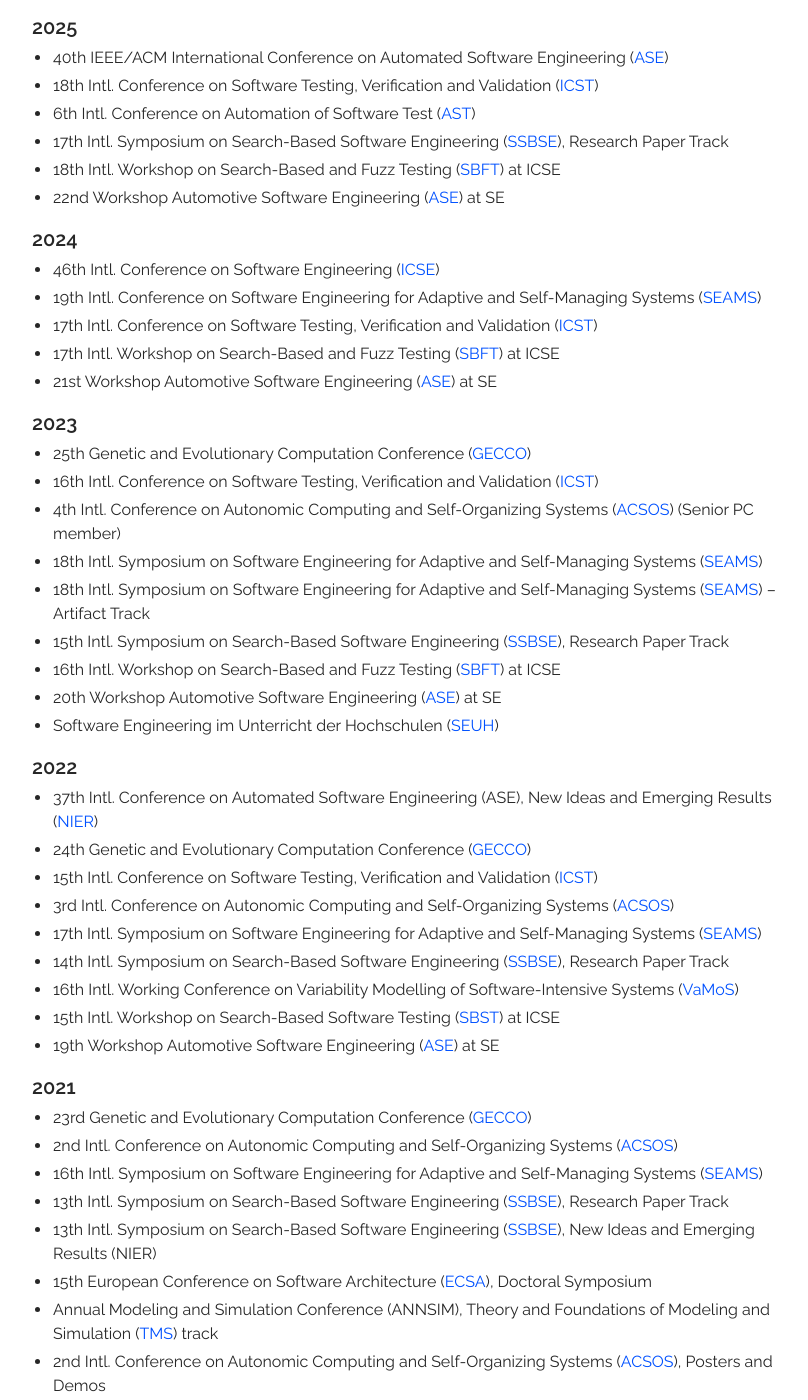
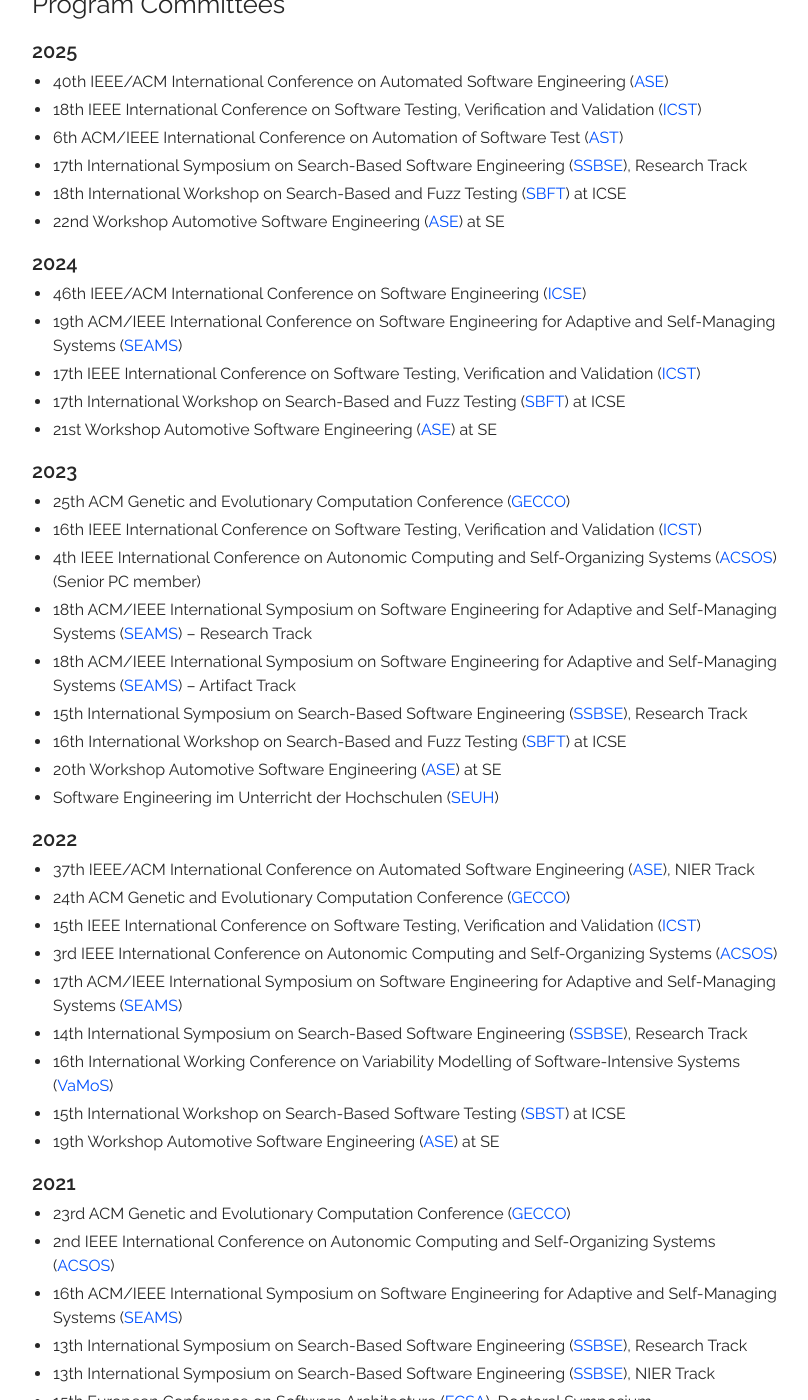
Before and after one commit to thomas-vogel/thomas-vogel.github.io, a Jekyll site: the page built from _pages/activities.md, in a window 1280 px wide and 1400 px high, scrolled down 2844 px. Shown: the whole window, without its empty margins (233-1041 px from the left). Built offline with Jekyll 4.4.1, drawn with Linux system fonts in a browser that asks for light colours; nearby versions of some CDN libraries; some of the changed text lies outside the part shown.

Commit message:
Update with SEAMS'25 MIP and CV, and clean-up.

```diff
--- a/_pages/activities.md
+++ b/_pages/activities.md
@@ -73,7 +73,7 @@
 * Co-Organizer of the_GI-Dagstuhl Seminar on Explainable Software for Cyber-Physical Systems, Seminar 19023, Schloss Dagstuhl, 2019 ([Link](https://thomas-vogel.github.io/ES4CPS/){:target="_blank"})
 * Social Media Chair of the 14th ACM/IEEE International Symposium on Software Engineering for Adaptive and Self-Managing Systems (SEAMS), 2019 ([Link](https://conf.researchr.org/home/seams-2019){:target="_blank"})
 * Co-Organizer of the GI-Dagstuhl Seminar on Software Engineering for Intelligent and Autonomous Systems, Seminar 18343, Schloss Dagstuhl, 2018 ([Link](http://www.self-adaptive.org/dagstuhl-seminars/sefias/){:target="_blank"})
-* Publicity Co-Chair, Web Chair, and Social Media Chair of the 13th ACM/IEEE Intl. Symposium on Software Engineering for Adaptive and Self-Managing Systems (SEAMS), 2018 ([Link](http://2018.seams-symposia.org){:target="_blank"})
+* Publicity Co-Chair, Web Chair, and Social Media Chair of the 13th ACM/IEEE International Symposium on Software Engineering for Adaptive and Self-Managing Systems (SEAMS), 2018 ([Link](http://2018.seams-symposia.org){:target="_blank"})
 * Co-Organizer of the GI-Dagstuhl Seminar on Software Engineering for Self-Adaptive Systems, Seminar 14433, Schloss Dagstuhl, 2014 ([Link](http://www.self-adaptive.org/dagstuhl-seminars/sefsas4jr/){:target="_blank"})
 * Web Chair of the Workshop on Current Trends, Challenges, and Solutions in Model-Driven Engineering, 2014 ([Link](https://www.hpi.uni-potsdam.de/giese/events/mde2014/){:target="_blank"})
 * Publicity Co-Chair of the 6th ACM/IEEE International Symposium on Software Engineering for Adaptive and Self-Managing Systems (SEAMS), 2011 ([Link](https://www.hpi.uni-potsdam.de/giese/events/seams2011/){:target="_blank"})
@@ -84,103 +84,103 @@
 
 ### 2025
 * 40th IEEE/ACM International Conference on Automated Software Engineering ([ASE](https://conf.researchr.org/track/ase-2025/ase-2025-papers){:target="_blank"})
-* 18th Intl. Conference on Software Testing, Verification and Validation ([ICST](https://conf.researchr.org/home/icst-2025){:target="_blank"})
-* 6th Intl. Conference on Automation of Software Test ([AST](https://conf.researchr.org/home/ast-2025){:target="_blank"})
-* 17th Intl. Symposium on Search-Based Software Engineering ([SSBSE](https://conf.researchr.org/home/ssbse-2025){:target="_blank"}), Research Paper Track
-* 18th Intl. Workshop on Search-Based and Fuzz Testing ([SBFT](https://sbft25.github.io/){:target="_blank"}) at ICSE
+* 18th IEEE International Conference on Software Testing, Verification and Validation ([ICST](https://conf.researchr.org/home/icst-2025){:target="_blank"})
+* 6th ACM/IEEE International Conference on Automation of Software Test ([AST](https://conf.researchr.org/home/ast-2025){:target="_blank"})
+* 17th International Symposium on Search-Based Software Engineering ([SSBSE](https://conf.researchr.org/home/ssbse-2025){:target="_blank"}), Research Track
+* 18th International Workshop on Search-Based and Fuzz Testing ([SBFT](https://sbft25.github.io/){:target="_blank"}) at ICSE
 * 22nd Workshop Automotive Software Engineering ([ASE](https://ase-workshop.github.io/2025/){:target="_blank"}) at SE
 
 
 ### 2024
-* 46th Intl. Conference on Software Engineering ([ICSE](https://conf.researchr.org/track/icse-2024/icse-2024-technical-track){:target="_blank"})
-* 19th Intl. Conference on Software Engineering for Adaptive and Self-Managing Systems ([SEAMS](https://conf.researchr.org/home/seams-2024){:target="_blank"})
-* 17th Intl. Conference on Software Testing, Verification and Validation ([ICST](https://conf.researchr.org/home/icst-2024){:target="_blank"})
-* 17th Intl. Workshop on Search-Based and Fuzz Testing ([SBFT](https://sbft24.github.io/){:target="_blank"}) at ICSE
+* 46th IEEE/ACM International Conference on Software Engineering ([ICSE](https://conf.researchr.org/track/icse-2024/icse-2024-technical-track){:target="_blank"})
+* 19th ACM/IEEE International Conference on Software Engineering for Adaptive and Self-Managing Systems ([SEAMS](https://conf.researchr.org/home/seams-2024){:target="_blank"})
+* 17th IEEE International Conference on Software Testing, Verification and Validation ([ICST](https://conf.researchr.org/home/icst-2024){:target="_blank"})
+* 17th International Workshop on Search-Based and Fuzz Testing ([SBFT](https://sbft24.github.io/){:target="_blank"}) at ICSE
 * 21st Workshop Automotive Software Engineering ([ASE](https://ase-workshop.github.io/2024/){:target="_blank"}) at SE
 
 ### 2023
-* 25th Genetic and Evolutionary Computation Conference ([GECCO](https://gecco-2023.sigevo.org/){:target="_blank"}) <!-- Search-Based Software Engineering Track -->
-* 16th Intl. Conference on Software Testing, Verification and Validation ([ICST](https://conf.researchr.org/home/icst-2023){:target="_blank"})
-* 4th Intl. Conference on Autonomic Computing and Self-Organizing	Systems ([ACSOS](https://conf.researchr.org/home/acsos-2023){:target="_blank"}) (Senior PC member)
-* 18th Intl. Symposium on Software Engineering for Adaptive and Self-Managing Systems ([SEAMS](https://conf.researchr.org/home/seams-2023){:target="_blank"})
-* 18th Intl. Symposium on Software Engineering for Adaptive and Self-Managing Systems ([SEAMS](https://conf.researchr.org/home/seams-2023){:target="_blank"}) -- Artifact Track
-* 15th Intl. Symposium on Search-Based Software Engineering ([SSBSE](https://conf.researchr.org/home/ssbse-2023){:target="_blank"}), Research Paper Track
-* 16th Intl. Workshop on Search-Based and Fuzz Testing ([SBFT](https://sbft23.github.io/){:target="_blank"}) at ICSE
+* 25th ACM Genetic and Evolutionary Computation Conference ([GECCO](https://gecco-2023.sigevo.org/){:target="_blank"}) <!-- Search-Based Software Engineering Track -->
+* 16th IEEE International Conference on Software Testing, Verification and Validation ([ICST](https://conf.researchr.org/home/icst-2023){:target="_blank"})
+* 4th IEEE International Conference on Autonomic Computing and Self-Organizing	Systems ([ACSOS](https://conf.researchr.org/home/acsos-2023){:target="_blank"}) (Senior PC member)
+* 18th ACM/IEEE International Symposium on Software Engineering for Adaptive and Self-Managing Systems ([SEAMS](https://conf.researchr.org/home/seams-2023){:target="_blank"}) -- Research Track
+* 18th ACM/IEEE International Symposium on Software Engineering for Adaptive and Self-Managing Systems ([SEAMS](https://conf.researchr.org/home/seams-2023){:target="_blank"}) -- Artifact Track
+* 15th International Symposium on Search-Based Software Engineering ([SSBSE](https://conf.researchr.org/home/ssbse-2023){:target="_blank"}), Research Track
+* 16th International Workshop on Search-Based and Fuzz Testing ([SBFT](https://sbft23.github.io/){:target="_blank"}) at ICSE
 * 20th Workshop Automotive Software Engineering ([ASE](https://ase-workshop.github.io/2023/){:target="_blank"}) at SE
 * Software Engineering im Unterricht der Hochschulen ([SEUH](https://www.seuh.org/seuh2023/){:target="_blank"})
 
 ### 2022
-* 37th Intl. Conference on Automated Software Engineering (ASE), New Ideas and Emerging Results ([NIER](https://conf.researchr.org/track/ase-2022/ase-2022-nier-track){:target="_blank"})
-* 24th Genetic and Evolutionary Computation Conference ([GECCO](https://gecco-2022.sigevo.org/){:target="_blank"}) <!-- Search-Based Software Engineering Track -->
-* 15th Intl. Conference on Software Testing, Verification and Validation ([ICST](https://conf.researchr.org/home/icst-2022){:target="_blank"})
-* 3rd Intl. Conference on Autonomic Computing and Self-Organizing	Systems ([ACSOS](https://conf.researchr.org/home/acsos-2022){:target="_blank"})
-* 17th Intl. Symposium on Software Engineering for Adaptive and Self-Managing Systems ([SEAMS](https://conf.researchr.org/home/seams-2022){:target="_blank"})
-* 14th Intl. Symposium on Search-Based Software Engineering ([SSBSE](https://conf.researchr.org/home/ssbse-2022){:target="_blank"}), Research Paper Track
-* 16th Intl. Working Conference on Variability Modelling of Software-Intensive Systems ([VaMoS](https://vamos2022.isti.cnr.it/){:target="_blank"})
-* 15th Intl. Workshop on Search-Based Software Testing ([SBST](https://sbst22.github.io/){:target="_blank"}) at ICSE
+* 37th IEEE/ACM International Conference on Automated Software Engineering ([ASE](https://conf.researchr.org/track/ase-2022/ase-2022-nier-track){:target="_blank"}), NIER Track
+* 24th ACM Genetic and Evolutionary Computation Conference ([GECCO](https://gecco-2022.sigevo.org/){:target="_blank"}) <!-- Search-Based Software Engineering Track -->
+* 15th IEEE International Conference on Software Testing, Verification and Validation ([ICST](https://conf.researchr.org/home/icst-2022){:target="_blank"})
+* 3rd IEEE International Conference on Autonomic Computing and Self-Organizing	Systems ([ACSOS](https://conf.researchr.org/home/acsos-2022){:target="_blank"})
+* 17th ACM/IEEE International Symposium on Software Engineering for Adaptive and Self-Managing Systems ([SEAMS](https://conf.researchr.org/home/seams-2022){:target="_blank"})
+* 14th International Symposium on Search-Based Software Engineering ([SSBSE](https://conf.researchr.org/home/ssbse-2022){:target="_blank"}), Research Track
+* 16th International Working Conference on Variability Modelling of Software-Intensive Systems ([VaMoS](https://vamos2022.isti.cnr.it/){:target="_blank"})
+* 15th International Workshop on Search-Based Software Testing ([SBST](https://sbst22.github.io/){:target="_blank"}) at ICSE
 * 19th Workshop Automotive Software Engineering ([ASE](https://ase-workshop.github.io/2022/){:target="_blank"}) at SE
 
 ### 2021
-* 23rd Genetic and Evolutionary Computation Conference ([GECCO](https://gecco-2021.sigevo.org/){:target="_blank"}) <!-- Search-Based Software Engineering Track -->
-* 2nd Intl. Conference on Autonomic Computing and Self-Organizing	Systems ([ACSOS](https://conf.researchr.org/home/acsos-2021){:target="_blank"})
-* 16th Intl. Symposium on Software Engineering for Adaptive and Self-Managing Systems ([SEAMS](https://conf.researchr.org/home/seams-2021){:target="_blank"})
-* 13th Intl. Symposium on Search-Based Software Engineering ([SSBSE](https://conf.researchr.org/home/ssbse-2021){:target="_blank"}), Research Paper Track
-* 13th Intl. Symposium on Search-Based Software Engineering ([SSBSE](https://conf.researchr.org/home/ssbse-2021){:target="_blank"}), New Ideas and Emerging Results (NIER)
+* 23rd ACM Genetic and Evolutionary Computation Conference ([GECCO](https://gecco-2021.sigevo.org/){:target="_blank"}) <!-- Search-Based Software Engineering Track -->
+* 2nd IEEE International Conference on Autonomic Computing and Self-Organizing	Systems ([ACSOS](https://conf.researchr.org/home/acsos-2021){:target="_blank"})
+* 16th ACM/IEEE International Symposium on Software Engineering for Adaptive and Self-Managing Systems ([SEAMS](https://conf.researchr.org/home/seams-2021){:target="_blank"})
+* 13th International Symposium on Search-Based Software Engineering ([SSBSE](https://conf.researchr.org/home/ssbse-2021){:target="_blank"}), Research Track
+* 13th International Symposium on Search-Based Software Engineering ([SSBSE](https://conf.researchr.org/home/ssbse-2021){:target="_blank"}), NIER Track
 * 15th European Conference on Software Architecture ([ECSA](https://conf.researchr.org/track/ecsa-2021/ecsa-2021-doctoral-symposium){:target="_blank"}), Doctoral Symposium
 * Annual Modeling and Simulation Conference (ANNSIM), Theory and Foundations of Modeling and Simulation ([TMS](http://www.sce.carleton.ca/faculty/wainer/DEVS21/){:target="_blank"}) track
-* 2nd Intl. Conference on Autonomic Computing and Self-Organizing Systems ([ACSOS](https://conf.researchr.org/track/acsos-2021/acsos-2021-posters-and-demos){:target="_blank"}), Posters and Demos
-* 14th Intl. Workshop on Search-Based Software Testing ([SBST](https://sbst21.github.io/){:target="_blank"}) at ICSE
+* 2nd IEEE International Conference on Autonomic Computing and Self-Organizing Systems ([ACSOS](https://conf.researchr.org/track/acsos-2021/acsos-2021-posters-and-demos){:target="_blank"}), Posters and Demos
+* 14th International Workshop on Search-Based Software Testing ([SBST](https://sbst21.github.io/){:target="_blank"}) at ICSE
 * 5th Workshop on Self-Aware Computing ([SeAC](http://seac2021.informatik.uni-wuerzburg.de/){:target="_blank"}) at ACSOS
-* Special Session on Cyber Resilience and Antifragility in Complex, Distributed Systems ([CyRA](https://sites.google.com/view/sps21/cyra-special-session){:target="_blank"}) as part of the 3rd Intl. Workshop on Self-Protecting Systems (SPS) at ACSOS
-* 29th Intl. Workshop on Concurrency, Specification and Programming ([CS&P](https://www2.informatik.hu-berlin.de/csp2021/index.shtml){:target="_blank"})
+* Special Session on Cyber Resilience and Antifragility in Complex, Distributed Systems ([CyRA](https://sites.google.com/view/sps21/cyra-special-session){:target="_blank"}) as part of the 3rd International Workshop on Self-Protecting Systems (SPS) at ACSOS
+* 29th International Workshop on Concurrency, Specification and Programming ([CS&P](https://www2.informatik.hu-berlin.de/csp2021/index.shtml){:target="_blank"})
 
 ### 2020
-* 42th Intl. Conference on Software Engineering (ICSE), New Ideas and Emerging Results ([NIER](https://conf.researchr.org/track/icse-2020/icse-2020-New-Ideas-and-Emerging-Results){:target="_blank"})
-* 22nd Genetic and Evolutionary Computation Conference ([GECCO](https://gecco-2020.sigevo.org/){:target="_blank"}) <!-- Search-Based Software Engineering Track-->
-* 15th Intl. Symposium on Software Engineering for Adaptive and Self-Managing Systems ([SEAMS](https://conf.researchr.org/home/seams-2020){:target="_blank"})
-* 12th Intl. Symposium on Search-Based Software Engineering ([SSBSE](http://ssbse2020.di.uniba.it/){:target="_blank"}), New Ideas and Emerging Results (NIER)
-* 1st Intl. Conference on Autonomic Computing and Self-Organizing Systems ([ACSOS](https://2020.acsos.org/){:target="_blank"}), Posters and Demos
-* 13th Intl. Workshop on Search-Based Software Testing ([SBST](https://sbst20.github.io/){:target="_blank"}) at ICSE
+* 42th IEEE/ACM International Conference on Software Engineering ([ICSE](https://conf.researchr.org/track/icse-2020/icse-2020-New-Ideas-and-Emerging-Results){:target="_blank"}), NIER Track
+* 22nd ACM Genetic and Evolutionary Computation Conference ([GECCO](https://gecco-2020.sigevo.org/){:target="_blank"}) <!-- Search-Based Software Engineering Track-->
+* 15th ACM/IEEE International Symposium on Software Engineering for Adaptive and Self-Managing Systems ([SEAMS](https://conf.researchr.org/home/seams-2020){:target="_blank"})
+* 12th International Symposium on Search-Based Software Engineering ([SSBSE](http://ssbse2020.di.uniba.it/){:target="_blank"}), NIER Track
+* 1st IEEE International Conference on Autonomic Computing and Self-Organizing Systems ([ACSOS](https://2020.acsos.org/){:target="_blank"}), Posters and Demos
+* 13th International Workshop on Search-Based Software Testing ([SBST](https://sbst20.github.io/){:target="_blank"}) at ICSE
 * 4th Workshop on Self-Aware Computing ([SeAC](http://seac2020.informatik.uni-wuerzburg.de/){:target="_blank"}) at ACSOS
-* 1st Intl. Workshop on Cyber Resilience and Antifragility in Complex, Distributed Systems ([CyRA](https://cyra2020.github.io/){:target="_blank"}) at ACSOS
+* 1st International Workshop on Cyber Resilience and Antifragility in Complex, Distributed Systems ([CyRA](https://cyra2020.github.io/){:target="_blank"}) at ACSOS
 
 ### 2019
-* 21st Genetic and Evolutionary Computation Conference ([GECCO](https://gecco-2019.sigevo.org/){:target="_blank"}) <!-- Search-Based Software Engineering Track -->
-* 14th Intl. Symposium on Software Engineering for Adaptive and Self-Managing Systems ([SEAMS](http://2019.seams-symposia.org){:target="_blank"})
+* 21st ACM Genetic and Evolutionary Computation Conference ([GECCO](https://gecco-2019.sigevo.org/){:target="_blank"}) <!-- Search-Based Software Engineering Track -->
+* 14th ACM/IEEE International Symposium on Software Engineering for Adaptive and Self-Managing Systems ([SEAMS](http://2019.seams-symposia.org){:target="_blank"})
 * 13th Brazilian Symposium on Software Components, Architectures and Reuse ([SBCARS](http://cbsoft2019.ufba.br/#/sbcars){:target="_blank"})
 * 13th European Conference on Software Architecture ([ECSA](https://ecsa2019.univ-lille.fr/tracks/posters-tools-demos.html){:target="_blank"}), Posters, Tools, and Demos
-* 16th Intl. Conference on Autonomic Computing ([ICAC](http://icac2019.cs.umu.se/calls/call-for-posters-and-demos/){:target="_blank"}) and 13th Intl. Conference on Self-Adaptive and Self-Organizing Systems ([SASO](http://saso2019.cs.umu.se/calls/call-for-posters-and-demos/){:target="_blank"}), Posters and Demos
-* 13th Intl. Workshop on Variability Modelling of Software-Intensive Systems ([VaMoS](https://vamos2019.github.io){:target="_blank"})
-* 1st Intl. Workshop on Explainable Software ([EXPLAIN](https://2019.ase-conferences.org/home/explain-2019){:target="_blank"}) at ASE
+* 16th IEEE International Conference on Autonomic Computing ([ICAC](http://icac2019.cs.umu.se/calls/call-for-posters-and-demos/){:target="_blank"}) and 13th IEEE International Conference on Self-Adaptive and Self-Organizing Systems ([SASO](http://saso2019.cs.umu.se/calls/call-for-posters-and-demos/){:target="_blank"}), Posters and Demos
+* 13th International Workshop on Variability Modelling of Software-Intensive Systems ([VaMoS](https://vamos2019.github.io){:target="_blank"})
+* 1st International Workshop on Explainable Software ([EXPLAIN](https://2019.ase-conferences.org/home/explain-2019){:target="_blank"}) at ASE
 
 ### 2018
-* 13th Intl. Symposium on Software Engineering for Adaptive and Self-Managing Systems ([SEAMS](http://2018.seams-symposia.org){:target="_blank"})
+* 13th ACM/IEEE International Symposium on Software Engineering for Adaptive and Self-Managing Systems ([SEAMS](http://2018.seams-symposia.org){:target="_blank"})
 * 12th Brazilian Symposium on Software Components, Architectures and Reuse ([SBCARS](http://cbsoft2018.icmc.usp.br/#/sbcars){:target="_blank"})
 * Modellierung 2018, Industry Track (Praxisforum)
-* 15th Intl. Conference on Autonomic Computing ([ICAC](http://icac2018.informatik.uni-wuerzburg.de/calls/call-for-posters-and-demos/){:target="_blank"}) and 12th Intl. Conference on Self-Adaptive and Self-Organizing Systems ([SASO](https://saso2018.fbk.eu/index.php/call-for-posters-and-demos/){:target="_blank"}), Posters and Demos
+* 15th IEEE International Conference on Autonomic Computing ([ICAC](http://icac2018.informatik.uni-wuerzburg.de/calls/call-for-posters-and-demos/){:target="_blank"}) and 12th IEEE International Conference on Self-Adaptive and Self-Organizing Systems ([SASO](https://saso2018.fbk.eu/index.php/call-for-posters-and-demos/){:target="_blank"}), Posters and Demos
 * 2nd Workshop on Model-Driven Engineering Tools ([MDETools](https://mdetools.github.io/mdetools18/){:target="_blank"}) at MoDELS
-* 13th Intl. Workshop on Models@run.time ([MRT](http://st.inf.tu-dresden.de/MRT18/){:target="_blank"}) at MODELS
-* 1st Joint Intl. Workshop on Models@run.time and Self-aware Computing Systems ([MRT-SeAC](http://st.inf.tu-dresden.de/MRT18-ICAC/){:target="_blank"}) at ICAC/SASO
+* 13th International Workshop on Models@run.time ([MRT](http://st.inf.tu-dresden.de/MRT18/){:target="_blank"}) at MODELS
+* 1st Joint International Workshop on Models@run.time and Self-aware Computing Systems ([MRT-SeAC](http://st.inf.tu-dresden.de/MRT18-ICAC/){:target="_blank"}) at ICAC/SASO
 
 ### 2017
 * 1st Workshop on Model-Driven Engineering Tools ([MDETools](http://mase.cs.queensu.ca/mdetools/){:target="_blank"}) at MoDELS
-* 12th Intl. Workshop on Models@run.time ([MRT](http://st.inf.tu-dresden.de/MRT17/){:target="_blank"}) at MoDELS
-* 2nd Intl. Workshop on Models@run.time for Self-aware Computing Systems ([MRT-ICAC](http://st.inf.tu-dresden.de/MRT17-ICAC/){:target="_blank"}) at ICAC
+* 12th International Workshop on Models@run.time ([MRT](http://st.inf.tu-dresden.de/MRT17/){:target="_blank"}) at MoDELS
+* 2nd International Workshop on Models@run.time for Self-aware Computing Systems ([MRT-ICAC](http://st.inf.tu-dresden.de/MRT17-ICAC/){:target="_blank"}) at ICAC
 
 ### 2016
-* 24th Intl. Symposium on the Foundations of Software Engineering ([FSE](https://www.cs.ucdavis.edu/fse2016/calls/demos/){:target="_blank"}), Demo Paper Track
+* 24th ACM International Symposium on the Foundations of Software Engineering ([FSE](https://www.cs.ucdavis.edu/fse2016/calls/demos/){:target="_blank"}), Demo Track
 * 10th European Conference on Software Architecture ([ECSA](http://ecsa2016.icmc.usp.br/#doctoral){:target="_blank"}), Doctoral Symposium
-* 11th Intl. Workshop on Models@run.time ([MRT](http://st.inf.tu-dresden.de/MRT16/){:target="_blank"}) at MoDELS
-* 1st Intl. Workshop on Models@run.time for Self-aware Computing Systems ([MRT-ICAC](http://st.inf.tu-dresden.de/MRT16-ICAC/){:target="_blank"}) at ICAC
-* 3rd Intl. Workshop on Open Source Software for Model-Driven Engineering ([OSS4MDE](http://ceur-ws.org/Vol-1835/){:target="_blank"}) at MoDELS
+* 11th International Workshop on Models@run.time ([MRT](http://st.inf.tu-dresden.de/MRT16/){:target="_blank"}) at MoDELS
+* 1st International Workshop on Models@run.time for Self-aware Computing Systems ([MRT-ICAC](http://st.inf.tu-dresden.de/MRT16-ICAC/){:target="_blank"}) at ICAC
+* 3rd International Workshop on Open Source Software for Model-Driven Engineering ([OSS4MDE](http://ceur-ws.org/Vol-1835/){:target="_blank"}) at MoDELS
 
 ### 2015
-* 10th Intl. Symposium on Software Engineering for Adaptive and Self-Managing Systems ([SEAMS](http://www.disim.univaq.it/seams2015/){:target="_blank"}), Artifact Evaluation Committee
-* 1st Intl. Workshop on Control Theory for Software Engineering ([CTSE](http://dl.acm.org/citation.cfm?id=2804337){:target="_blank"}) at ESEC/FSE
-* 10th Intl. Workshop on Models@run.time ([MRT](https://st.inf.tu-dresden.de/MRT15/){:target="_blank"}) at MoDELS
+* 10th ACM/IEEE International Symposium on Software Engineering for Adaptive and Self-Managing Systems ([SEAMS](http://www.disim.univaq.it/seams2015/){:target="_blank"}), Artifact Evaluation Committee
+* 1st International Workshop on Control Theory for Software Engineering ([CTSE](http://dl.acm.org/citation.cfm?id=2804337){:target="_blank"}) at ESEC/FSE
+* 10th International Workshop on Models@run.time ([MRT](https://st.inf.tu-dresden.de/MRT15/){:target="_blank"}) at MoDELS
 
 ### 2014
-* 9th Intl. Workshop on Models@run.time ([MRT](https://st.inf.tu-dresden.de/MRT14/){:target="_blank"}) at MoDELS
+* 9th International Workshop on Models@run.time ([MRT](https://st.inf.tu-dresden.de/MRT14/){:target="_blank"}) at MoDELS
 
 
 
```
Also changed, not shown: _pages/pastnews.md (+12 -0 lines), _pages/publications/2015-SEAMS.md (+2 -1 lines), _pages/publications/index.md (+1 -1 lines), _pages/publications/type.md (+1 -1 lines), index.md (+10 -10 lines), assets/img/2025-SEAMS-MIP-Award.png (added), 1 other file.
